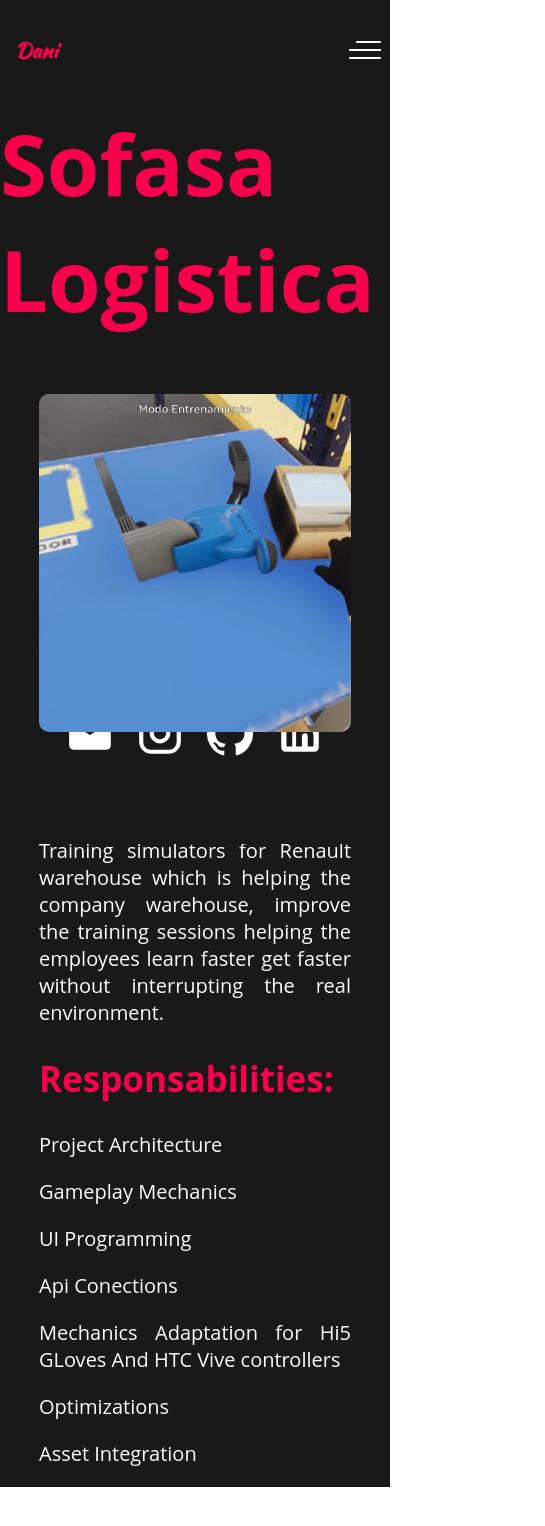
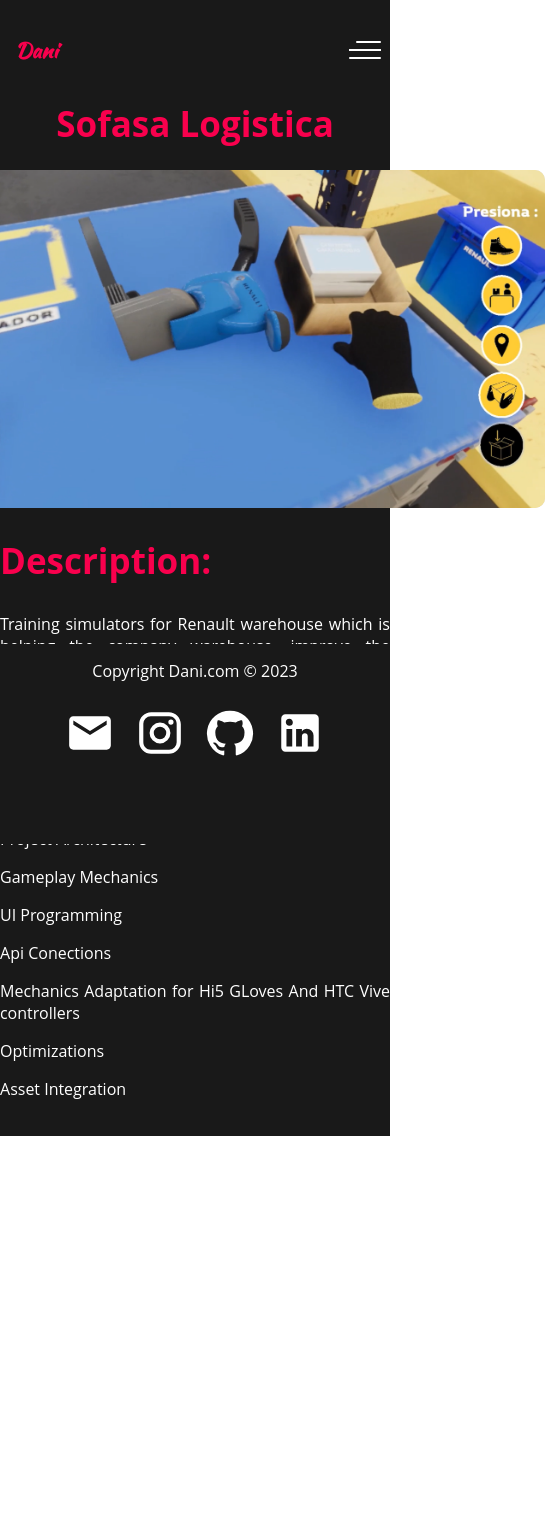
Before and after one commit to Playyer96/personal-portafolio, a React (Create React App) app: page /project/1 in a window 390 px wide. Shown: the top 1526 px of the page, 545 px wide, since content can reach past the window. After the commit the page ends 1316 px from the top, so only its background shows below. Built offline with nearby package versions, Linux system fonts and the light colour scheme.

Commit message:
reverting display project change

```diff
--- a/src/styles/ProjectDisplay.css
+++ b/src/styles/ProjectDisplay.css
@@ -7,6 +7,7 @@
   margin: auto;
   display: block;
   text-align: justify;
+  margin-bottom: 20px;
 }
 
 .project {
@@ -47,14 +48,21 @@
   margin-bottom: 40px;
 }
 
-@media only screen and (max-width: 600px) {
-  .project img {
-    width: 80%;
+@media only screen and (max-width: 400px) {
+  .project {
+    flex-direction: column;
   }
+
+  .project-info {
+    width: 100%;
+  }
+
+  .project h1 {
+    margin-top: 0;
+    font-size: 35px;
+  }
+
   .project p {
-    font-size: 20px;
-  }
-  .project svg {
-    font-size: 40px;
+    font-size: 16px;
   }
 }
```
